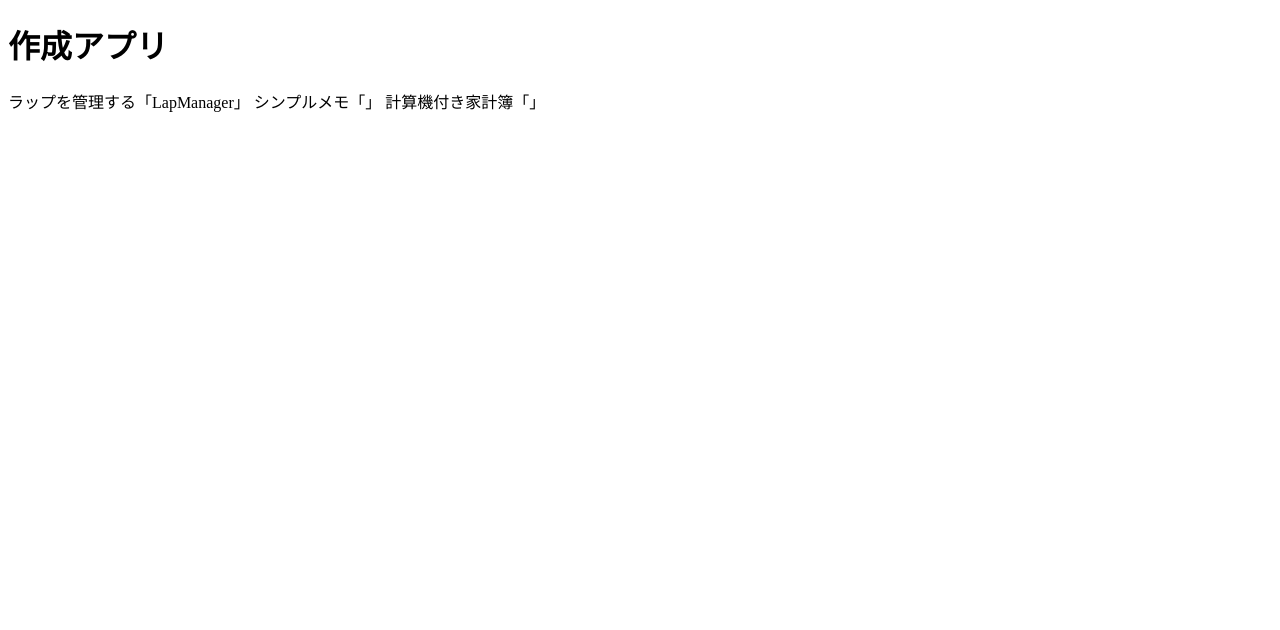
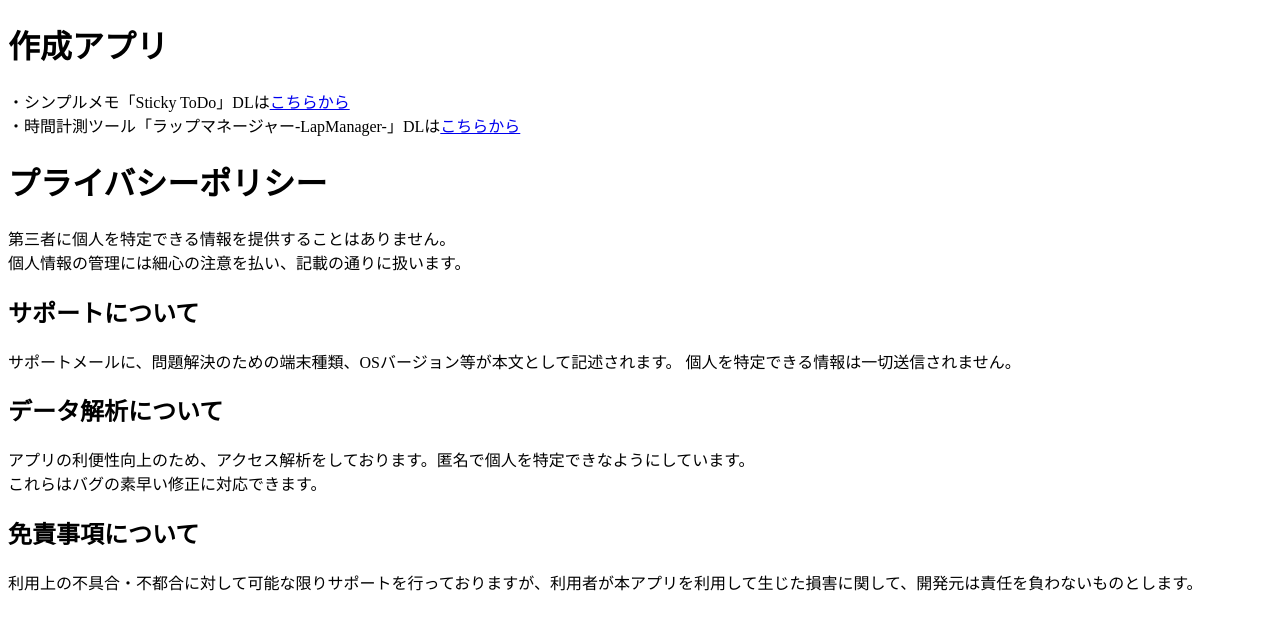
Before and after one commit to kawa-chips/webpage, a plain HTML site: page index.html in a window 1280 px wide. Drawn offline with Linux system fonts and the light colour scheme.

Commit message:
add privacy policy

```diff
--- a/index.html
+++ b/index.html
@@ -4,9 +4,33 @@
     <base target="_top">
   </head>
   <body>
+    <div>
+    <div>
       <h1>作成アプリ</h1>
-      ラップを管理する「LapManager」
-      シンプルメモ「」
-      計算機付き家計簿「」
+      ・シンプルメモ「Sticky ToDo」DLは<a href = "https://play.google.com/store/apps/details?id=io.github.kawa_chips.simple_todo">こちらから</a><br>
+      ・時間計測ツール「ラップマネージャー-LapManager-」DLは<a href = "https://play.google.com/store/apps/details?id=io.github.kawa_chips.lap_manager">こちらから</a>
+    </div>
+    <div>
+      <h1>プライバシーポリシー</h1>
+        第三者に個人を特定できる情報を提供することはありません。<br>
+        個人情報の管理には細心の注意を払い、記載の通りに扱います。
+
+        <div>
+            <h2>サポートについて</h2>
+            サポートメールに、問題解決のための端末種類、OSバージョン等が本文として記述されます。
+            個人を特定できる情報は一切送信されません。
+        </div>
+
+        <div>
+            <h2>データ解析について</h2>
+            アプリの利便性向上のため、アクセス解析をしております。匿名で個人を特定できなようにしています。<br>
+            これらはバグの素早い修正に対応できます。
+        </div>
+
+        <div>
+            <h2>免責事項について</h2>
+            利用上の不具合・不都合に対して可能な限りサポートを行っておりますが、利用者が本アプリを利用して生じた損害に関して、開発元は責任を負わないものとします。
+        </div>
+    </div>
   </body>
 </html>
```
